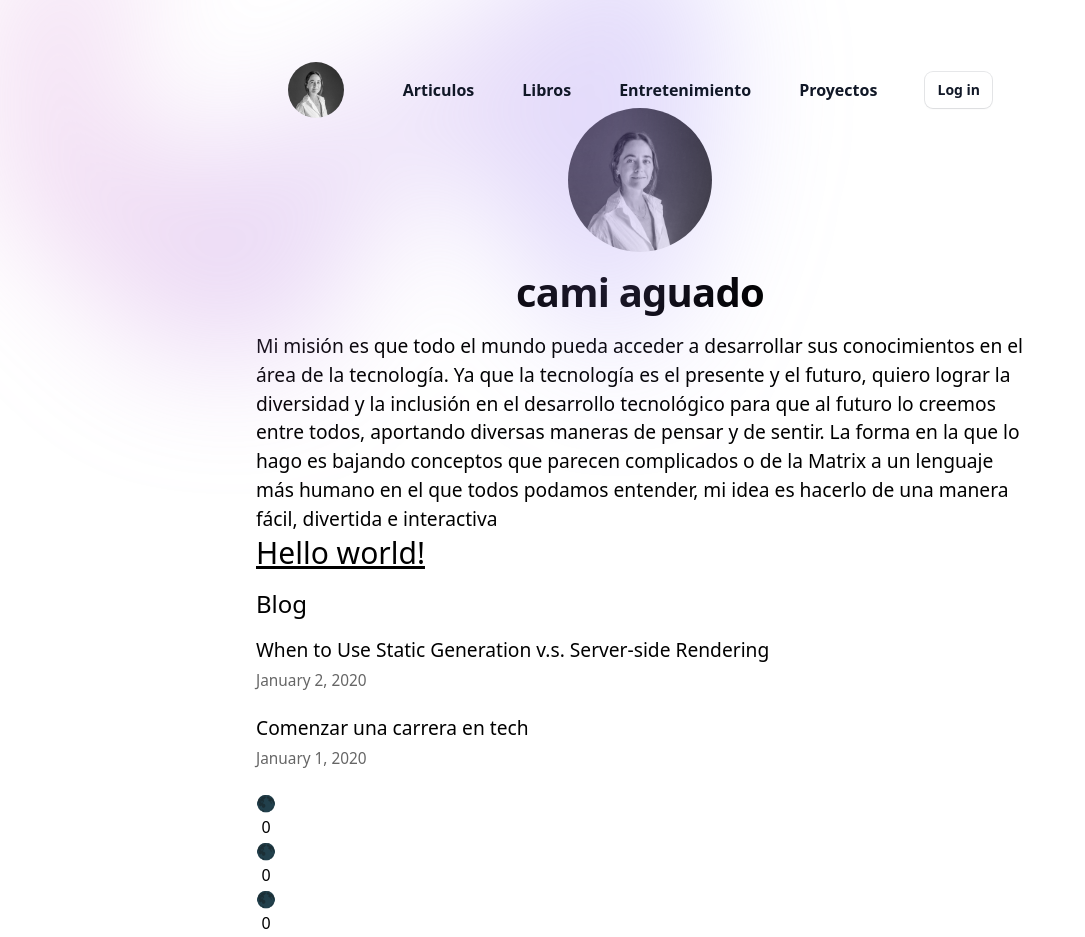
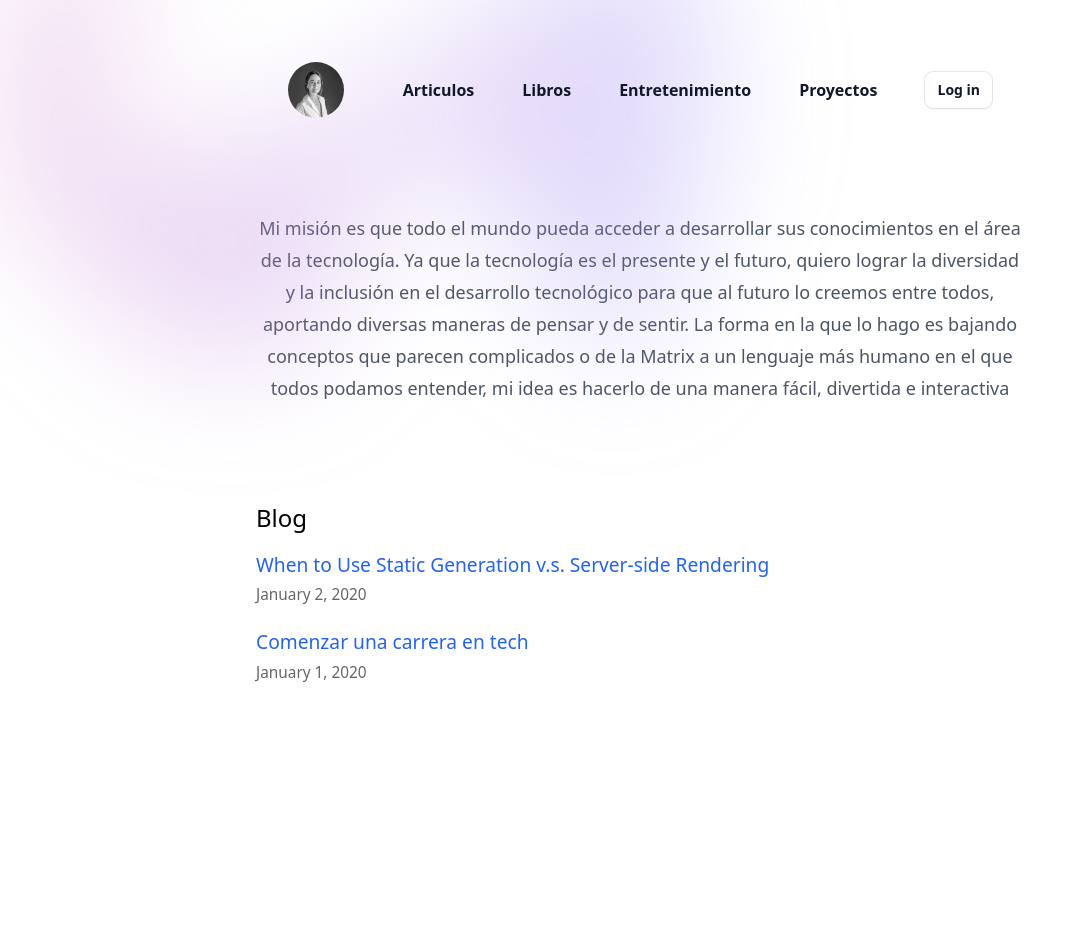
Before and after one commit to camiaguado/camiaguado, a Next.js app: page / in a window 1280 px wide. Shown: the top 937 px of the page, without its empty margins (0-1085 px from the left). After the commit the page ends 800 px from the top, so only its background shows below. Built offline with nearby package versions, Linux system fonts and the light colour scheme.

Commit message:
layout element modified, about me and index

```diff
--- a/components/aboutMe/aboutMe.js
+++ b/components/aboutMe/aboutMe.js
@@ -1,11 +1,12 @@
-import utilStyles from '../../styles/utils.module.css'
+
 
 export default function aboutMe() {
 
     return(
-        <section className={utilStyles.headingMd}>
-             <p>Mi misión es que todo el mundo pueda acceder a desarrollar sus conocimientos en el área de la tecnología. Ya que la tecnología es el presente y el futuro, quiero lograr la diversidad y la inclusión en el desarrollo tecnológico para que al futuro lo creemos entre todos, aportando diversas maneras de pensar y de sentir. La forma en la que lo hago es bajando conceptos que parecen complicados o de la Matrix a un lenguaje más humano en el que todos podamos entender, mi idea es hacerlo de una manera fácil, divertida e interactiva</p>
-        </section>
+        <div className="py-20">
+            <p className="mt-6 text-lg leading-8 text-gray-600 sm:text-center">
+                Mi misión es que todo el mundo pueda acceder a desarrollar sus conocimientos en el área de la tecnología. Ya que la tecnología es el presente y el futuro, quiero lograr la diversidad y la inclusión en el desarrollo tecnológico para que al futuro lo creemos entre todos, aportando diversas maneras de pensar y de sentir. La forma en la que lo hago es bajando conceptos que parecen complicados o de la Matrix a un lenguaje más humano en el que todos podamos entender, mi idea es hacerlo de una manera fácil, divertida e interactiva</p>
+        </div>
     )
 
 }
--- a/components/layout/layout.js
+++ b/components/layout/layout.js
@@ -4,6 +4,7 @@ import styles from './layout.module.css';
 import utilStyles from '../../styles/utils.module.css';
 import Link from 'next/link';
 import Header from '../header/header';
+import AboutMe from '../aboutMe/aboutMe'
 
 const name = 'cami aguado';
 export const siteTitle = 'cami aguado';
@@ -29,45 +30,21 @@ export default function Layout({ children, home }) {
       </Head>
       <header className={styles.header}>
         {home ? (
-          <>
-            <Image
-              priority
-              src="/images/profile.jpg"
-              className={utilStyles.borderCircle}
-              height={144}
-              width={144}
-              alt={name}
-            />
-            <h1 className={utilStyles.heading2Xl}>{name}</h1>
-          </>
+
+            <AboutMe></AboutMe>
+
         ) : (
-          <>
-            <Link href="/">
-              <a>
-                <Image
-                  priority
-                  src="/images/profile.jpg"
-                  className={utilStyles.borderCircle}
-                  height={108}
-                  width={108}
-                  alt={name}
-                />
-              </a>
-            </Link>
-            <h2 className={utilStyles.headingLg}>
-              <Link href="/">
-                <a className={utilStyles.colorInherit}>{name}</a>
-              </Link>
-            </h2>
-          </>
+          <div className="py-10">
+
+          </div>
         )}
       </header>
       <main>{children}</main>
       {!home && (
-        <div className={styles.backToHome}>
-          <Link href="/">
+        <div className="text-blue-600 visited:purple m-16">
+          <a href="/">
             <a>← Back to home</a>
-          </Link>
+          </a>
         </div>
       )}
     </div>
--- a/package.json
+++ b/package.json
@@ -20,5 +20,11 @@
     "autoprefixer": "^10.4.13",
     "postcss": "^8.4.19",
     "tailwindcss": "^3.2.4"
+  },
+  "browser": {
+    "fs": false,
+    "path": false,
+    "os": false
   }
+
 }
--- a/pages/index.js
+++ b/pages/index.js
@@ -22,21 +22,15 @@ export default function Home({allPostsData}) {
       <Head>
         <title>{siteTitle}</title>
       </Head>
-      <AboutMe/>
 
       <section className={`${utilStyles.headingMd} ${utilStyles.padding1px}`}>
-
-      <h1 className="text-3xl font-light underline">
-      Hello world!
-
-    </h1>
         <h2 className={utilStyles.headingLg}>Blog</h2>
         <ul className={utilStyles.list}>
           {allPostsData.map(({id, date, title})=> (
             <li className={utilStyles.listItem} key={id}>
-              <Link href={`/posts/${id}`}>
+              <a href={`/posts/${id}`} className="text-blue-600 visited:text-red-600">
                 <a>{title}</a>
-              </Link>
+              </a>
               <br/>
               <small className={utilStyles.lightText}>
                 <Date dateString={date}/>
@@ -46,11 +40,6 @@ export default function Home({allPostsData}) {
         </ul>
       </section>
 
-    <Lamp></Lamp>
-    <Lamp></Lamp>
-    <Lamp></Lamp>
-    <Lamp></Lamp>
-    <Lamp></Lamp>
     </Layout>
   );
 }
```
